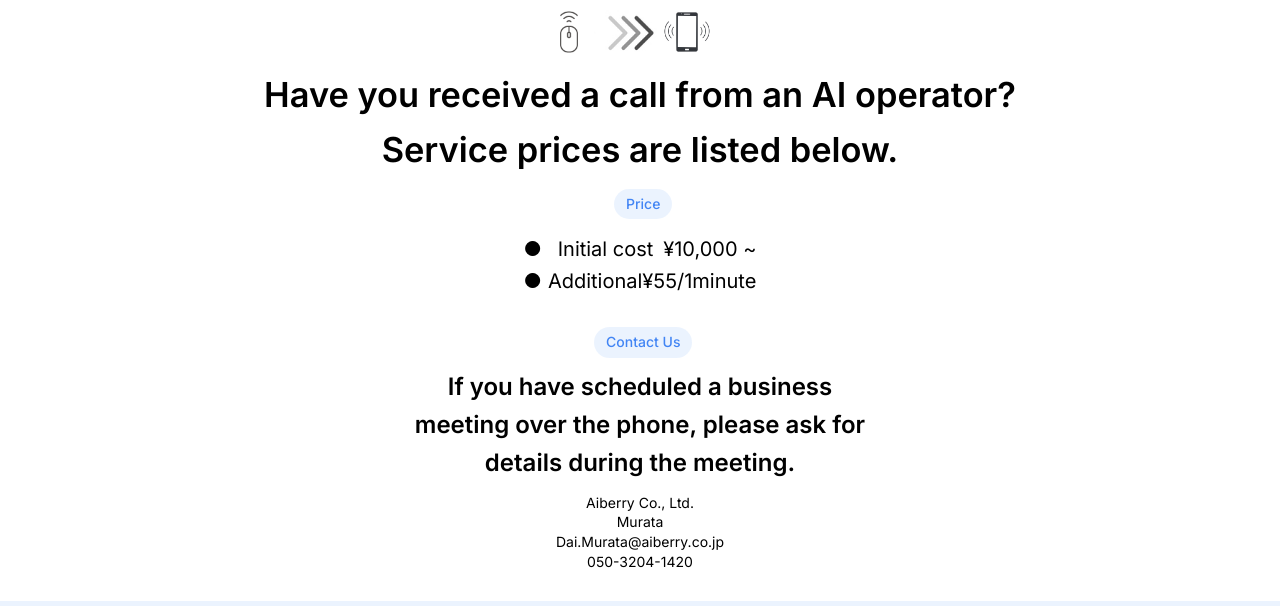
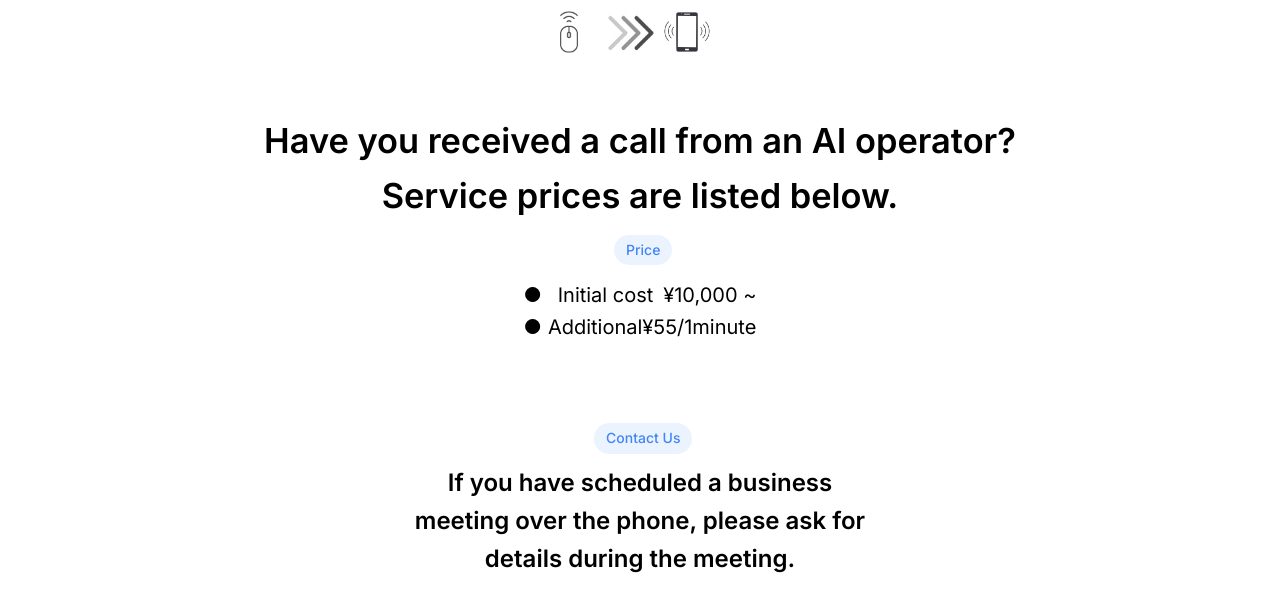
Before and after one commit to hargit19/click-n-call-contact-us, a plain HTML site: page index.html in a window 1280 px wide. Shown: the part 309-915 px from the top of the page. Drawn offline with nearby package versions, Linux system fonts and the light colour scheme.

Commit message:
Update index.html

```diff
--- a/index.html
+++ b/index.html
@@ -141,6 +141,7 @@ header {
     font-size: 14px;
     font-weight: 500;
     margin-bottom: 14px;
+    margin-top: 5px;
 }
 
 .section-label-contact-us{
@@ -153,7 +154,8 @@ header {
     border-radius: 9999px;
     font-size: 14px;
     font-weight: 500;
-    margin-block: 10px
+    margin-block: 10px;
+    margin-top: 60px;
 }
 
 nav ul {
@@ -205,6 +207,7 @@ nav a:hover {
     font-size: 2.15rem;
     margin-bottom: 0.75rem;
     font-weight:600;
+    margin-top: 3.5rem;
 }
 
 .click-call-icon {
@@ -250,7 +253,7 @@ nav a:hover {
   font-size: 14px;
   line-height: 1.4;
   font-weight: 400;
-  margin-top: 10px;
+  margin-top: 30px;
 }
 
 .click-call-email {
```
